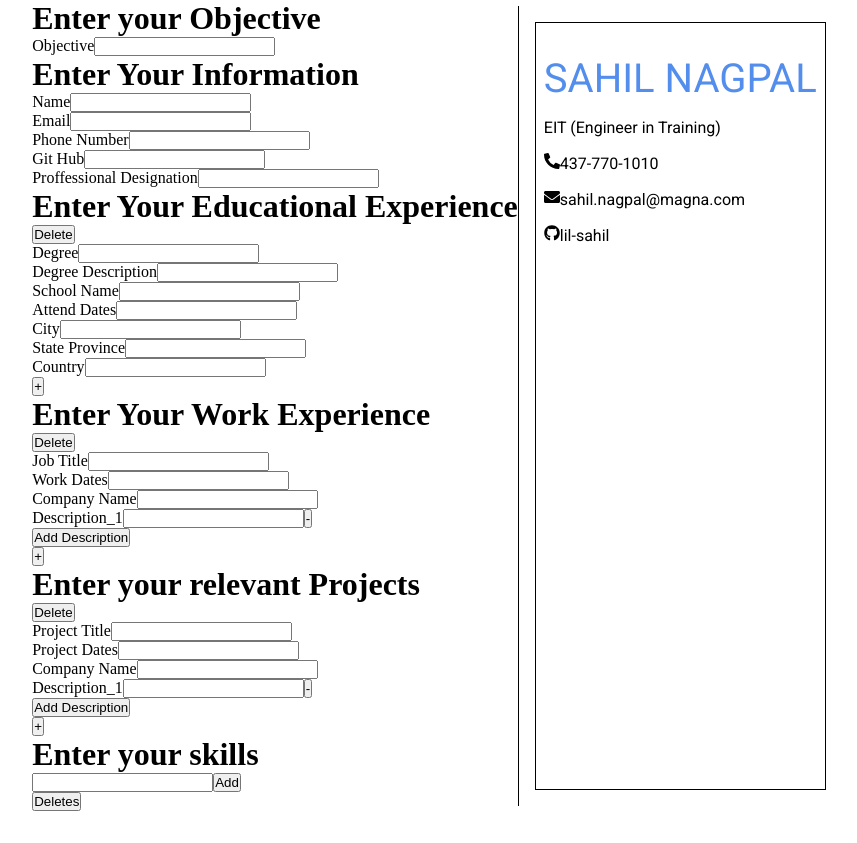
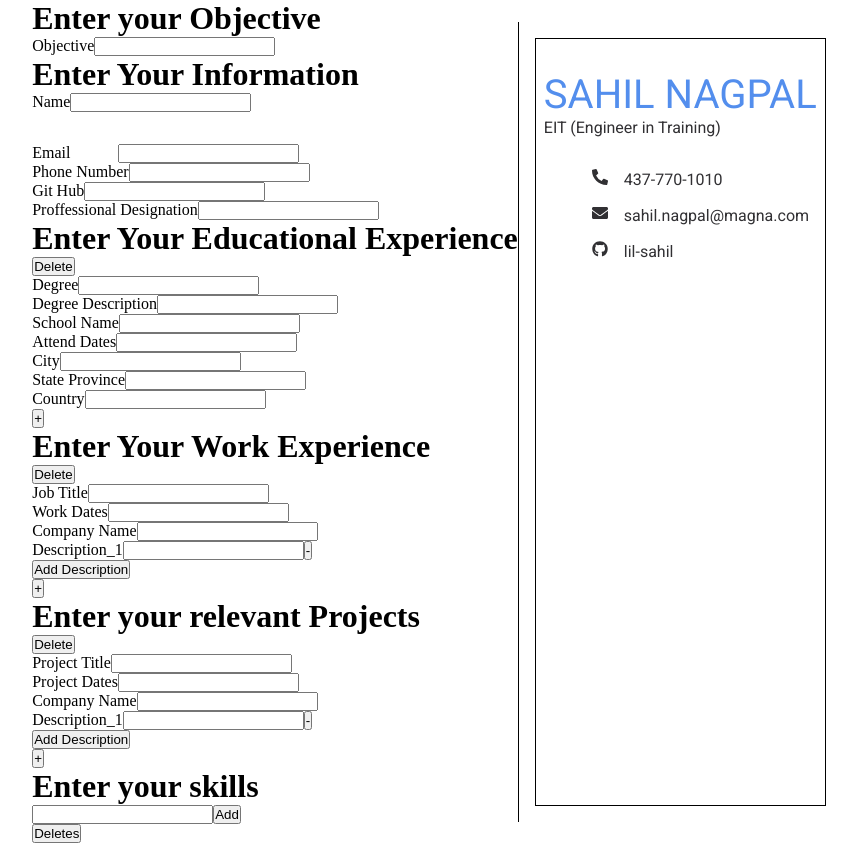
Before and after one commit to lil-sahil/react_cv_project, a React (Create React App) app: page / in a window 1280 px wide. Shown: the whole page, without its empty margins (45-902 px from the left). Before the commit the page ends 811 px from the top, so only its background shows below. Built offline with nearby package versions, Linux system fonts and the light colour scheme.

Commit message:
Finished general information styling for preview.

```diff
--- a/src/components/Preview.js
+++ b/src/components/Preview.js
@@ -25,16 +25,22 @@ class Preview extends Component {
               }
             </div>
             <div className="phone">
-              <FaPhoneAlt />
+              <div className="info-icon">
+                <FaPhoneAlt />
+              </div>
               {this.props.currentState.generalInformation[0].phoneNumber}
             </div>
             <div className="email">
-              <FaEnvelope />
+              <div className="info-icon">
+                <FaEnvelope />
+              </div>
 
               {this.props.currentState.generalInformation[0].email}
             </div>
             <div className="git-hub">
-              <FaGithub />
+              <div className="info-icon">
+                <FaGithub />
+              </div>
 
               {this.props.currentState.generalInformation[0].gitHub}
             </div>
--- a/src/index.css
+++ b/src/index.css
@@ -50,6 +50,7 @@
   padding: 1rem;
   height: 100%;
   font-family: var(--main-font);
+  color: var(--secondary-color);
 }
 
 /* Preview Sidebar */
@@ -65,6 +66,12 @@
 }
 
 
+/* Preview General */
+
+.info-icon{
+  display: inline;
+  margin-right: 1rem;
+}
 
 #preview-general > div {
   margin-top: 1rem;
@@ -72,10 +79,18 @@
 
 #preview-general > .prof-designation {
   text-align: left;
+  font-size: 1rem;
+  margin-top: 0;
 }
 
-/* Preview General */
 #preview-general > .name {
-  font-size: 40px;
+  font-size: 2.5rem;
   font-family: 'Roboto', sans-serif;
 }
+
+#preview-general > .phone, .email, .git-hub {
+  margin: 2rem 0 0 3rem;
+}
+
+
+/* Techincal Skills */
```
